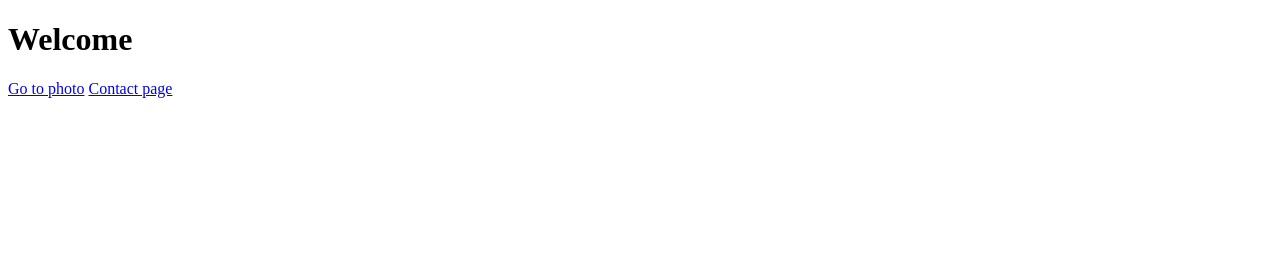
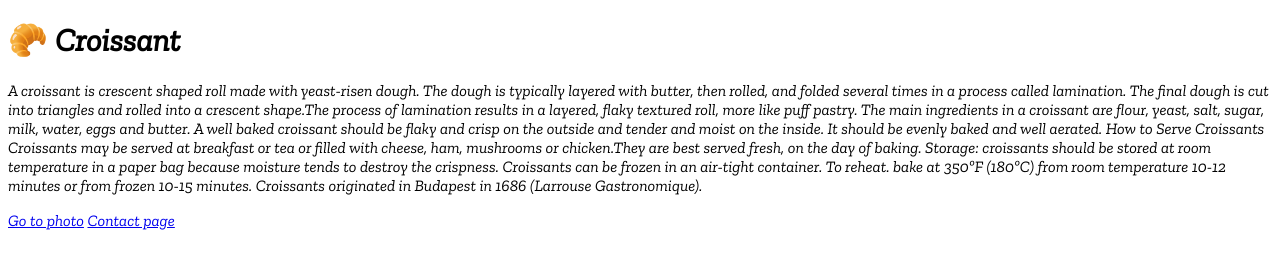
Before and after one commit to Elizabeth-Susan/My-croissant-page, a plain HTML site: page index.html in a window 1280 px wide. Drawn offline with nearby package versions, Linux system fonts and the light colour scheme.

Commit message:
Added Google Fonts and additional text

```diff
--- a/index.html
+++ b/index.html
@@ -4,11 +4,36 @@
     <meta charset="UTF-8" />
     <meta http-equiv="X-UA-Compatible" content="IE=edge" />
     <meta name="viewport" content="width=device-width, initial-scale=1.0" />
-    <link rel="stylesheet" href="/src/styles.css">
+    <link rel="preconnect" href="https://fonts.gstatic.com" />
+
+    <!-- Google Fonts link -->
+    <link
+      href="https://fonts.googleapis.com/css2?family=Zilla+Slab:ital@1&display=swap"
+      rel="stylesheet"
+    />
+    <link rel="stylesheet" href="/src/styles.css" />
     <title>Homepage</title>
   </head>
   <body>
-    <h1>Welcome</h1>
+    <h1>🥐 Croissant</h1>
+    <p>
+      A croissant is crescent shaped roll made with yeast-risen dough. The dough
+      is typically layered with butter, then rolled, and folded several times in
+      a process called lamination. The final dough is cut into triangles and
+      rolled into a crescent shape.The process of lamination results in a
+      layered, flaky textured roll, more like puff pastry. The main ingredients
+      in a croissant are flour, yeast, salt, sugar, milk, water, eggs and
+      butter. A well baked croissant should be flaky and crisp on the outside
+      and tender and moist on the inside. It should be evenly baked and well
+      aerated. How to Serve Croissants Croissants may be served at breakfast or
+      tea or filled with cheese, ham, mushrooms or chicken.They are best served
+      fresh, on the day of baking. Storage: croissants should be stored at room
+      temperature in a paper bag because moisture tends to destroy the
+      crispness. Croissants can be frozen in an air-tight container. To reheat.
+      bake at 350ºF (180ºC) from room temperature 10-12 minutes or from frozen
+      10-15 minutes. Croissants originated in Budapest in 1686 (Larrouse
+      Gastronomique).
+    </p>
     <a href="/photo.html">Go to photo</a>
     <a href="/contact.html">Contact page</a>
   </body>
--- a/src/styles.css
+++ b/src/styles.css
@@ -0,0 +1,3 @@
+body {
+  font-family: "Zilla Slab", serif;
+}
```
